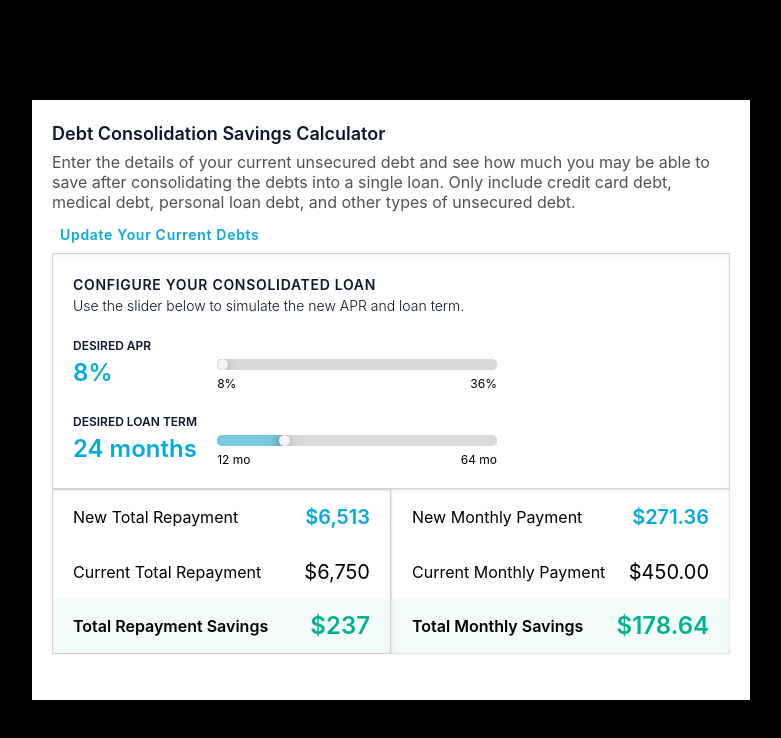
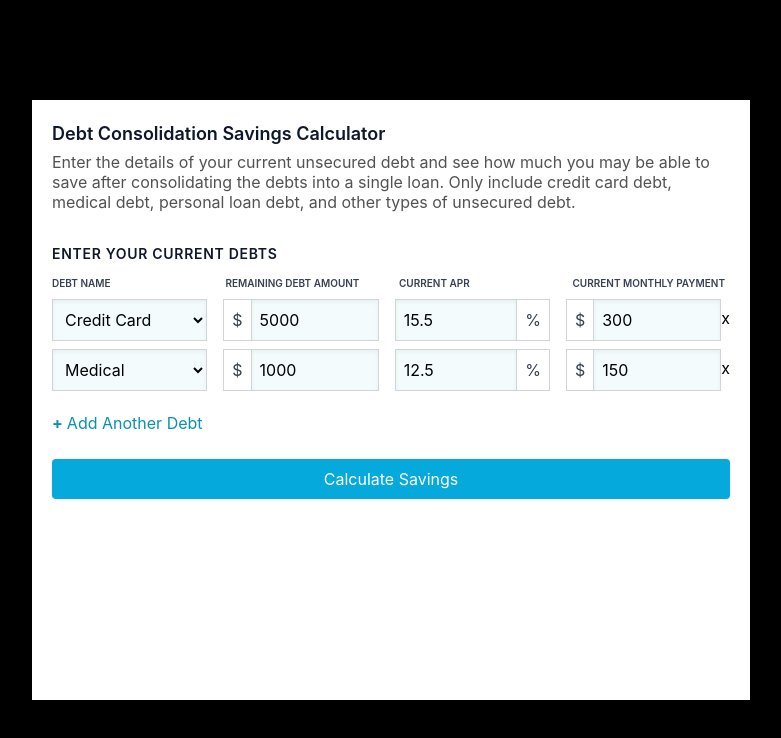
Before and after one commit to imranrehman-it/DebtConsolidation, a React (Create React App) app in the folder debt-consolidation/: page / in a window 1280 px wide. Shown: the top 738 px of the page, without its empty margins (249-1030 px from the left). Built offline with nearby package versions, Linux system fonts and the light colour scheme.

Commit message:
Completed all fundamental functionality + calculations

```diff
--- a/debt-consolidation/src/Modal.js
+++ b/debt-consolidation/src/Modal.js
@@ -74,17 +74,46 @@ export const Modal = () => {
     setDebts(newDebts);
   };
 
+  const validInput = () => {
+    let valid = true;
+    debts.forEach((debt) => {
+      if (!debt.remainingDebt || !debt.monthlyPayment || !debt.currentApr) {
+        valid = false;
+      }
+    });
+    return valid;
+  }
+
+  const calculateSavings = () => {
+    if (!validInput()) {
+      window.alert("Please fill out all fields");
+      return;
+    }
+    setShowResult(true);
+  }
+
   return (
     <div className="flex justify-center items-center min-h-screen text">
       <div className="flex flex-col px-5 pt-5 pb-20 bg-white shadow-sm w-[718px] h-[600px]">
         <Header />
-        <ResultInfo debts={debts}/>
-        {/* <InputForm debts={debts} addDebt={addDebt} removeDebt={removeDebt} adjustDebt={adjustDebt} /> */}
-        {/* <button
-          className="w-full p-2 mt-6 text-base text-white bg-[#06A9DB] rounded"
-        >
-          Calculate Savings
-        </button> */}
+        {showResult ? (
+          <ResultInfo debts={debts} setShowResult={setShowResult} />
+        ) : (
+          <>
+            <InputForm
+              debts={debts}
+              addDebt={addDebt}
+              adjustDebt={adjustDebt}
+              removeDebt={removeDebt}
+            />
+            <button
+              onClick={() => calculateSavings()}
+              className="w-full p-2 mt-6 text-base text-white bg-[#06A9DB] rounded"
+            >
+              Calculate Savings
+            </button>
+          </>
+        )}
       </div>
     </div>
   );
--- a/debt-consolidation/src/components/ResultInfo/MonthlySection.js
+++ b/debt-consolidation/src/components/ResultInfo/MonthlySection.js
@@ -1,28 +1,47 @@
 import React from 'react'
 
-export const MonthlySection = ({currentMonthlyPayment}) => {
+export const MonthlySection = ({currentMonthlyPayment, newMonthlyPayment}) => {
   return (
     <div className="w-1/2 text-black border shadow-inner border-gray-3000">
+      <NewMonthlyPayment currentMonthlyPayment={currentMonthlyPayment} newMonthlyPayment={newMonthlyPayment}/>
+      <CurrentMonthlyPayment currentMonthlyPayment={currentMonthlyPayment}/>
+      <TotalSavings currentMonthlyPayment={currentMonthlyPayment} newMonthlyPayment={newMonthlyPayment}/>
+    </div>
+  );
+}
+
+
+const NewMonthlyPayment = ({newMonthlyPayment}) => {
+  return (
       <div className="flex h-1/3 p-5 items-center bg-opacity-5 justify-between">
         <text className="text-[16px] text-black">New Monthly Payment</text>
         <text className="text-center text-[20px] text-[#06A9DB] font-semibold">
-          $271.36
+          ${parseFloat(newMonthlyPayment).toFixed(2)}
         </text>
       </div>
+  )
+}
+
+const CurrentMonthlyPayment = ({currentMonthlyPayment}) => {
+  return (
     <div className="flex h-1/3 p-5 items-center bg-opacity-5 justify-between">
       <text className="text-[16px] text-black">Current Monthly Payment</text>
-        <text className="text-left text-[20px] text-black">
+      <text className="text-center text-[20px] text-[#06A9DB] font-semibold">
         ${parseFloat(currentMonthlyPayment).toFixed(2)}
       </text>
     </div>
+  );
+}
+
+const TotalSavings = ({currentMonthlyPayment, newMonthlyPayment}) => {
+  return (
     <div className="flex h-1/3 p-5 items-center bg-[#00B290] bg-opacity-5 justify-between">
       <text className="text-[16px] font-semibold text-black ">
         Total Monthly Savings
       </text>
       <text className="text-center text-[24px] font-semibold text-[#00B290]">
-          $178.64
+        ${parseFloat(currentMonthlyPayment-newMonthlyPayment).toFixed(2)}
       </text>
-      </div>
     </div>
   );
 }
--- a/debt-consolidation/src/components/ResultInfo/RepaymentSection.js
+++ b/debt-consolidation/src/components/ResultInfo/RepaymentSection.js
@@ -1,28 +1,47 @@
 import React from 'react'
 
-export const RepaymentSection = () => {
+export const RepaymentSection = ({currentTotalRepayment, newTotalRepayment}) => {
   return (
     <div className=" w-1/2  text-black border shadow-inner border-gray-300">
-      <div className="flex h-1/3 p-5  items-center justify-between">
+      <CurrentTotalRepayment currentTotalRepayment={currentTotalRepayment}/>
+      <NewTotalRepayment newTotalRepayment={newTotalRepayment}/>
+      <TotalSavings currentTotalRepayment={currentTotalRepayment} newTotalRepayment={newTotalRepayment}/>
+    </div>
+  );
+}
+
+const NewTotalRepayment = ({newTotalRepayment}) => {
+  return (
+    <div className="flex h-1/3 p-5 items-center bg-opacity-5 justify-between">
       <text className="text-[16px] text-black">New Total Repayment</text>
       <text className="text-center text-[20px] text-[#06A9DB] font-semibold">
-          $6,513
+        ${parseFloat(newTotalRepayment).toFixed(2)}
       </text>
     </div>
-      <div className="flex h-1/3 p-5 items-center justify-between">
+  );
+}
+
+
+const CurrentTotalRepayment = ({currentTotalRepayment}) => {
+  return (
+    <div className="flex h-1/3 p-5 items-center bg-opacity-5 justify-between">
       <text className="text-[16px] text-black">Current Total Repayment</text>
       <text className="text-center text-[20px] text-black">
-          $6,750
+        ${parseFloat(currentTotalRepayment).toFixed(2)}
       </text>
     </div>
+  );
+}
+
+const TotalSavings = ({currentTotalRepayment, newTotalRepayment}) => {
+  return (
     <div className="flex h-1/3 p-5 items-center bg-[#00B290] bg-opacity-5 justify-between">
-        <text className="text-[16px] font-semibold text-black">
+      <text className="text-[16px] font-semibold text-black ">
         Total Repayment Savings
       </text>
       <text className="text-center text-[24px] font-semibold text-[#00B290]">
-          $237
+        ${parseFloat(currentTotalRepayment - newTotalRepayment).toFixed(2)}
       </text>
-      </div>
     </div>
   );
 }
--- a/debt-consolidation/src/components/ResultInfo/ResultInfo.js
+++ b/debt-consolidation/src/components/ResultInfo/ResultInfo.js
@@ -2,36 +2,58 @@ import React, {useState, useEffect} from 'react'
 import {RepaymentSection} from './RepaymentSection'
 import {MonthlySection} from './MonthlySection'
 import {LoanConfiguration} from './LoanConfiguration'
+import {calculateCurrentTotalRepayment, calculateNewMonthlyPayment, calculateNewTotalRepayment} from '../../utilities/calculation'
 
-export const ResultInfo = ({debts}) => {
+export const ResultInfo = ({debts, setShowResult}) => {
   const [apr, setApr] = useState(8);
   const [term, setTerm] = useState(24);
 
   const [totalDebt, setTotalDebt] = useState(0);
   const [currentMonthlyPayment, setCurrentMonthlyPayment] = useState(0);
+  const [currentTotalRepayment, setCurrentTotalRepayment] = useState(0);
+  const [newMonthlyPayment, setNewMonthlyPayment] = useState(0);
+  const [newTotalRepayment, setNewTotalRepayment] = useState(0);
 
   useEffect(() => {
     if (debts && debts.length > 0) {
       setTotalDebt(
-        debts.reduce((total, debt) => total + parseInt(debt.debtAmount), 0)
+        debts.reduce((total, debt) => total + parseInt(debt.remainingDebt), 0)
       );
       setCurrentMonthlyPayment(
         debts.reduce((total, debt) => total + parseInt(debt.monthlyPayment), 0)
       );
 
+      setCurrentTotalRepayment(calculateCurrentTotalRepayment(debts));
+
+      const x = calculateCurrentTotalRepayment(debts, term);
+      console.log(x);
+
     }
   }, []);
+
+  useEffect(() => {
+    const initialNewMonthlyPayment = calculateNewMonthlyPayment(
+      apr,
+      totalDebt,
+      term
+    );
+    setNewMonthlyPayment(initialNewMonthlyPayment);
+  }, [apr, totalDebt, term]);
+
+  useEffect(() => {
+    setNewTotalRepayment(calculateNewTotalRepayment(newMonthlyPayment, term));
+  }, [newMonthlyPayment, term]);
 
 
   return (
     <div className="flex flex-col w-full h-full">
-      <text className="text-[14px] tracking-wider text-[#06A9DB] mt-1 p-2 font-semibold">
+      <text onClick={() => setShowResult(prev => !prev)} className="text-[14px] tracking-wider text-[#06A9DB] mt-1 p-2 font-semibold">
         Update Your Current Debts
       </text>
       <LoanConfiguration apr={apr} term={term} setApr={setApr} setTerm={setTerm} />
       <div className="flex flex-row h-1/3">
-        <RepaymentSection />
-        <MonthlySection  currentMonthlyPayment={currentMonthlyPayment} />
+        <RepaymentSection currentTotalRepayment={currentTotalRepayment} newTotalRepayment={newTotalRepayment}/>
+        <MonthlySection  currentMonthlyPayment={currentMonthlyPayment} newMonthlyPayment={newMonthlyPayment}/>
       </div>
     </div>
   );
--- /dev/null
+++ b/debt-consolidation/src/utilities/calculation.js
@@ -0,0 +1,34 @@
+export function calculateNewMonthlyPayment(apr, currentTotalRepayment, term) {
+  // Calculate the new monthly payment based on the APR, current total repayment, and term
+  return parseFloat(
+    ((apr / 100 / 12) * currentTotalRepayment) /
+      (1 - Math.pow(1 + apr / 100 / 12, -term))
+  ).toFixed(2);
+}
+
+export function calculateNewTotalRepayment(newMonthlyPayment, term) {
+  // Calculate the new total repayment based on the new monthly payment and term
+  return parseFloat(newMonthlyPayment * term).toFixed(2);
+}
+
+//Formula derived from
+//https://money.stackexchange.com/questions/64639/how-to-calculate-the-number-of-months-until-a-loan-is-paid-off-given-principal
+export function calculateNumberOfTerms(debtAmount, apr, monthlyPayment) {
+  const numerator = parseFloat(
+    -Math.log(1 - (apr / 100 / 12) * (debtAmount / monthlyPayment))
+  );
+  const denominator = parseFloat(Math.log(1 + apr / 100 / 12));
+  return parseFloat(numerator / denominator);
+}
+
+export const calculateCurrentTotalRepayment = (debts) => {
+  const totalRepayment = debts.reduce((total, debt) => {
+    const terms = calculateNumberOfTerms(
+      debt.remainingDebt,
+      debt.currentApr,
+      debt.monthlyPayment
+    );
+    return total + terms * debt.monthlyPayment;
+  }, 0);
+  return totalRepayment.toFixed(2);
+};
```
Lines whose indentation alone changed are shown as unchanged.
